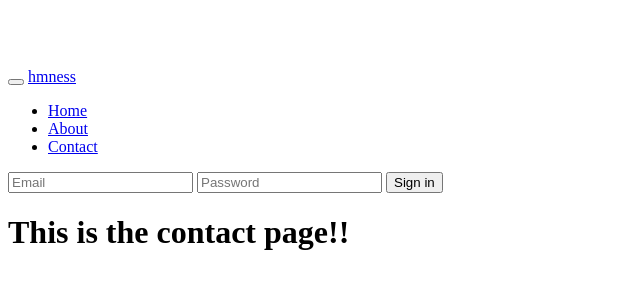
After one commit to thenasko/hmness, a Django app: page /contact in a window 1280 px wide. The commit adds this page. Shown: the top 300 px of the page, without its empty margins (0-640 px from the left). Run offline with Django 3.2, Linux system fonts and the light colour scheme; parts of the project's set-up code (start-up, migrations or seed data) failed here and were passed over; some libraries are stand-ins or nearby versions.

Commit message:
Added the contact page!

```diff
--- /dev/null
+++ b/hmness/hmness/templates/contact.html
@@ -0,0 +1,11 @@
+{% extends "base.html" %}
+
+{% block content %}
+<div class="row">
+  <div class="span12">
+    <h1>
+      This is the contact page!!
+    </h1>
+  </div>
+</div>
+{% endblock %}
--- a/hmness/hmness/templates/navigation.html
+++ b/hmness/hmness/templates/navigation.html
@@ -9,9 +9,9 @@
       <a class="brand" href="#">hmness</a>
       <div class="nav-collapse collapse">
         <ul class="nav">
-          <li{% ifequal active_page "home" %} class="active"{% endifequal %}><a href="#">Home</a></li>
+          <li{% ifequal active_page "home" %} class="active"{% endifequal %}><a href="/">Home</a></li>
           <li{% ifequal active_page "about" %} class="active"{% endifequal %}><a href="#about">About</a></li>
-          <li{% ifequal active_page "contact" %} class="active"{% endifequal %}><a href="#contact">Contact</a></li>
+          <li{% ifequal active_page "contact" %} class="active"{% endifequal %}><a href="/contact">Contact</a></li>
         </ul>
         <form class="navbar-form pull-right">
           <input class="span2" type="text" placeholder="Email">
--- a/hmness/hmness/urls.py
+++ b/hmness/hmness/urls.py
@@ -7,6 +7,7 @@ admin.autodiscover()
 urlpatterns = patterns('',
     # Examples:
     url(r'^$', 'hmness.views.home', name='home'),
+    url(r'^contact$', 'hmness.views.contact', name='contact'),
     # url(r'^hmness/', include('hmness.foo.urls')),
 
     # Uncomment the admin/doc line below to enable admin documentation:
--- a/hmness/hmness/views.py
+++ b/hmness/hmness/views.py
@@ -5,3 +5,9 @@ def home(request):
         'active_page': 'home',
         }
     return render(request, "home.html", context)
+
+def contact(request):
+    context = {
+        'active_page': 'contact',
+        }
+    return render(request, "contact.html", context)
```
